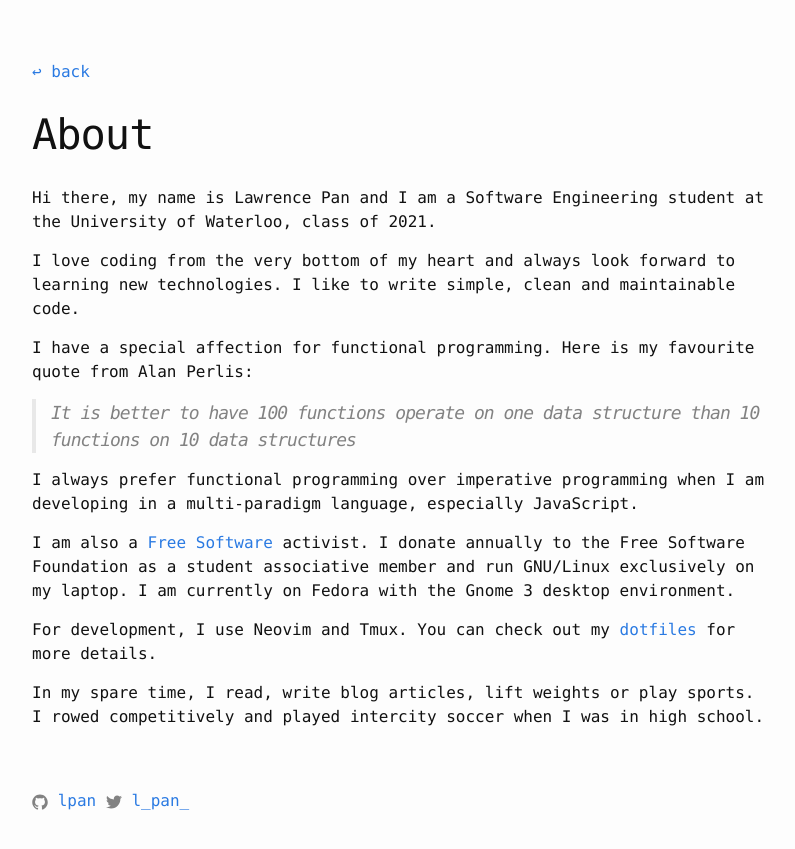
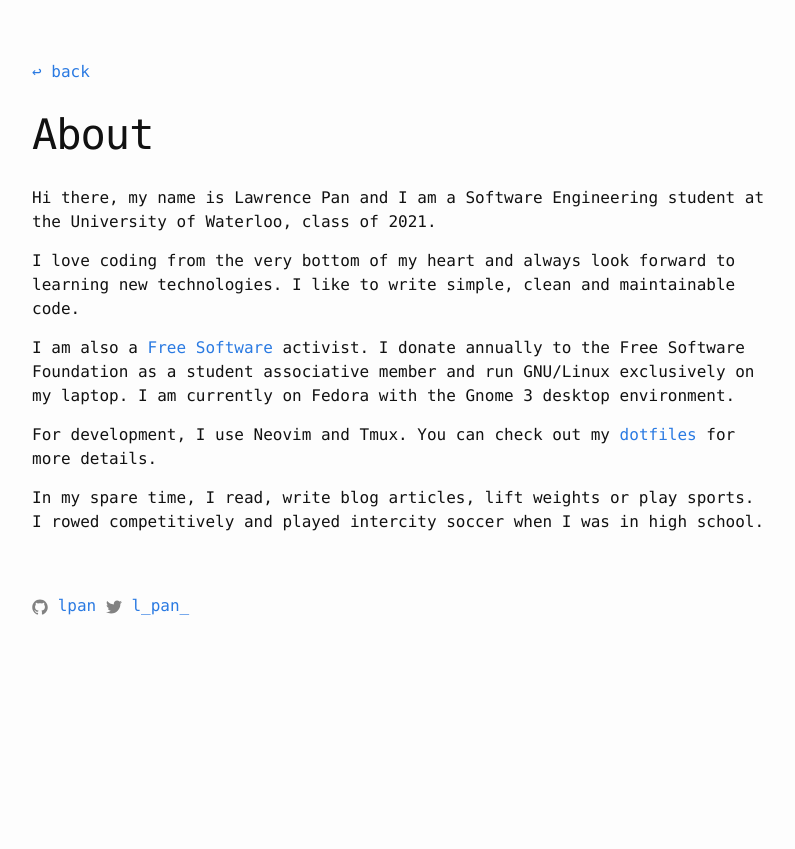
Before and after one commit to lpan/lpan.github.io, a Jekyll site: the page built from about.md, in a window 1280 px wide. Shown: the top 849 px of the page, without its empty margins (238-1033 px from the left). Built offline with Jekyll 4.4.1, drawn with Linux system fonts in a browser that asks for light colours.

Commit message:
:knife: functional programming paragraph

```diff
--- a/about.md
+++ b/about.md
@@ -10,15 +10,6 @@ University of Waterloo, class of 2021.
 I love coding from the very bottom of my heart and always look forward to
 learning new technologies. I like to write simple, clean and maintainable code.
 
-I have a special affection for functional programming. Here is my favourite
-quote from Alan Perlis:
-
-> It is better to have 100 functions operate on one data structure than 10
-> functions on 10 data structures
-
-I always prefer functional programming over imperative programming when I am
-developing in a multi-paradigm language, especially JavaScript.
-
 I am also a [Free Software](http://www.fsf.org/) activist. I donate annually to
 the Free Software Foundation as a student associative member and run GNU/Linux
 exclusively on my laptop. I am currently on {{ site.operation_system }} with
```
